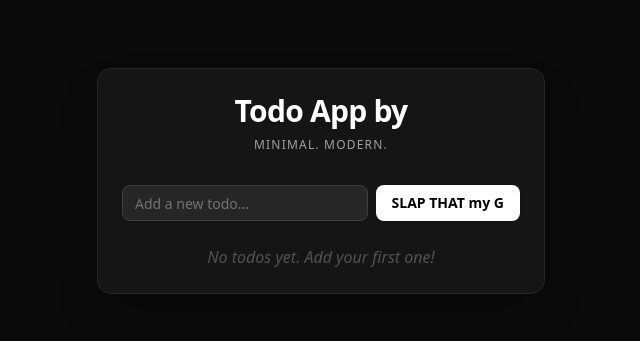
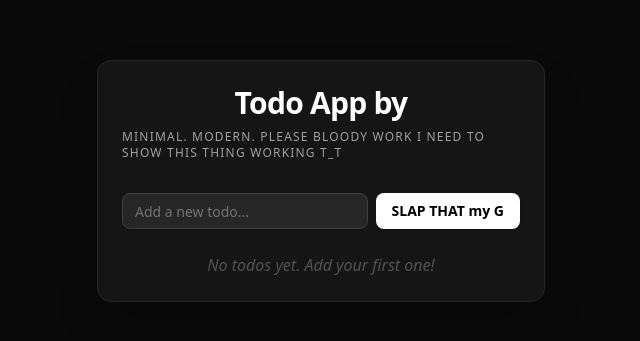
Before and after one commit to Sah-Nikhil/cicd, a Next.js app: page /todo in a window 1280 px wide. Shown: the part 219-560 px from the top of the page, without its empty margins (319-959 px from the left). Built offline with nearby package versions, Linux system fonts and the light colour scheme.

Commit message:
Update page.tsx

```diff
--- a/app/todo/page.tsx
+++ b/app/todo/page.tsx
@@ -38,7 +38,7 @@ export default function TodoApp() {
       <Card className="w-full max-w-md shadow-2xl border border-neutral-800 bg-neutral-900/95 backdrop-blur-lg">
         <CardHeader className="flex flex-col items-center gap-2 pb-2">
           <CardTitle className="text-3xl font-extrabold text-white tracking-tight">Todo App by </CardTitle>
-          <span className="text-xs text-neutral-400 uppercase tracking-widest">Minimal. Modern.</span>
+          <span className="text-xs text-neutral-400 uppercase tracking-widest">Minimal. Modern. please bloody work i need to show this thing working T_T</span>
         </CardHeader>
         <CardContent>
           <form
```
